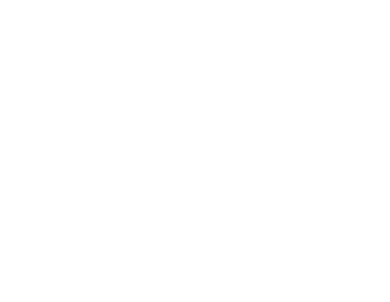
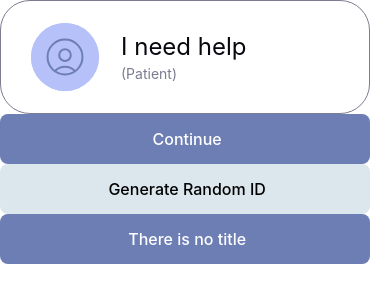
Before and after one commit to OmarSafarini/ancura-mobile-project, a React Native app: screen / in a window 390 px wide. Shown: the top 302 px of the page. Built offline with nearby package versions, Linux system fonts and the light colour scheme.

Commit message:
Normal button and Select User Type Components

```diff
--- a/App.tsx
+++ b/App.tsx
@@ -1,17 +1,36 @@
-import { StatusBar } from 'expo-status-bar';
-import { StyleSheet, Text, View } from 'react-native';
-import CaseCard from './src/components/common/CaseCard';
+// import { StatusBar } from 'expo-status-bar';
+// import { StyleSheet, Text, View } from 'react-native';
+// import CaseCard from './src/components/common/CaseCard';
+// export default function App() {
+//   return (
+//     <View>
+//     </View>
+//   );
+// }
+// const styles = StyleSheet.create({
+//   container: {
+//     flex: 1,
+//     backgroundColor: '#fff',
+//     alignItems: 'center',
+//     justifyContent: 'center',
+//   },
+// });
+
+
+
+import React from "react";
+import PersonIcon from "src/assets/icons/PersonIcon"
+import SelectUserType from "./src/components/common/SelectUserType";
+import NormalButton from "./src/components/common/NormalButton";
+
 export default function App() {
-  return (
-    <View>
-    </View>
-  );
+    return (
+        <>
+        <SelectUserType title="I need help" userType="(Patient)" Icon={PersonIcon}></SelectUserType>
+        <NormalButton title="Continue" bgColor="#6D7EB5" textColor="#FFFFFF"></NormalButton>
+        <NormalButton title="Generate Random ID" bgColor="#DBE6ED" textColor="#000000"></NormalButton>
+        <NormalButton></NormalButton>
+    </>
+
+    );
 }
-const styles = StyleSheet.create({
-  container: {
-    flex: 1,
-    backgroundColor: '#fff',
-    alignItems: 'center',
-    justifyContent: 'center',
-  },
-});
--- a/package.json
+++ b/package.json
@@ -21,6 +21,7 @@
     "react-dom": "19.2.0",
     "react-native": "0.83.2",
     "react-native-size-matters": "^0.4.2",
+    "react-native-svg": "^15.15.3",
     "react-native-web": "^0.21.0",
     "typescript": "^5.9.3"
   },
--- /dev/null
+++ b/src/assets/icons/PersonIcon.tsx
@@ -0,0 +1,28 @@
+import React from "react";
+import Svg, { Circle, Path } from "react-native-svg";
+
+export default function PersonIcon({ size = 68, color = "#6D7EB5", bgColor = "#B6C0F9" }) {
+  return (
+    <Svg
+      width={size}
+      height={size}
+      viewBox="0 0 68 68"
+      fill="none"
+    >
+      <Circle
+        cx="34"
+        cy="34"
+        r="34"
+        fill={bgColor}
+      />
+
+      <Path
+        d="M44.1199 48.2242C41.6335 45.4472 38.0208 43.6997 34 43.6997C29.9792 43.6997 26.3662 45.4472 23.8797 48.2242M34 51.4594C24.3574 51.4594 16.5405 43.6426 16.5405 34C16.5405 24.3574 24.3574 16.5405 34 16.5405C43.6426 16.5405 51.4594 24.3574 51.4594 34C51.4594 43.6426 43.6426 51.4594 34 51.4594ZM34 37.8799C30.7858 37.8799 28.1802 35.2742 28.1802 32.06C28.1802 28.8458 30.7858 26.2402 34 26.2402C37.2142 26.2402 39.8198 28.8458 39.8198 32.06C39.8198 35.2742 37.2142 37.8799 34 37.8799Z"
+        stroke={color}
+        strokeWidth={2}
+        strokeLinecap="round"
+        strokeLinejoin="round"
+      />
+    </Svg>
+  );
+};
--- /dev/null
+++ b/src/components/common/NormalButton.tsx
@@ -0,0 +1,30 @@
+import React from "react";
+import {Text, StyleSheet, TouchableOpacity } from "react-native";
+
+export default function NormalButton({ title, onPress, bgColor, textColor }: any) {
+    return (
+        <TouchableOpacity
+            onPress={onPress}
+            style={[styles.container, bgColor ? { backgroundColor: bgColor } : {backgroundColor: "#6D7EB5"}]}
+        >
+            <Text style={[styles.title, textColor ? { color: textColor } : {color: "#FFFFFF"}]}> {title ? title : "There is no title"}</Text>
+        </TouchableOpacity>
+    );
+}
+
+const styles = StyleSheet.create({
+    container: {
+        display: "flex",
+        flexDirection: "row",
+        justifyContent: "center",
+        alignItems: "center",
+        width: 370,
+        height: 50,
+        borderRadius: 8,
+    },
+    title: {
+        fontWeight: "500",
+        fontSize: 16,
+        textAlign: "center",
+    },
+});
--- /dev/null
+++ b/src/components/common/SelectUserType.tsx
@@ -0,0 +1,53 @@
+import React from "react";
+import { View, Text, StyleSheet, Pressable} from "react-native";
+
+export default function SelectUserType({ Icon, title, userType, onPress }: any) {
+    return (
+        <Pressable onPress={onPress} style={({ pressed }) => [styles.container, { backgroundColor: pressed ? "#B6C0F94D" : "#fff"}]}>
+            <View style={styles.iconContainer}>
+                <Icon></Icon>
+            </View>
+            <View style={styles.texts}>
+                <Text style={styles.title}>{title}</Text>
+                <Text style={styles.userType}>{userType}</Text>
+            </View>
+        </Pressable>
+    );
+}
+
+const styles = StyleSheet.create({
+    container: {
+        flexDirection: "row",
+        alignItems: "center",
+        paddingRight: 147,
+        paddingLeft: 30,
+        gap: 22,
+        width: "100%",
+        maxWidth: 370,
+        height: 114,
+        borderWidth: 1,
+        borderColor: "#7B7C8F",
+        borderRadius: 30,
+    },
+    iconContainer: {
+        justifyContent: "center",
+        alignItems: "center",
+        width: 68,
+        height: 68,
+        backgroundColor: "#B6C0F9",
+        borderRadius: 34,
+    },
+    texts: {
+        flexDirection: "column",
+        justifyContent: "center",
+    },
+    title: {
+        fontSize: 24,
+        color: "#08070E",
+        marginBottom: 4,
+    },
+    userType: {
+        fontSize: 14,
+        color: "#7B7C8F",
+    }
+});
```
Also changed, not shown: 1 other file (tests, documents, lock files or other folders).
